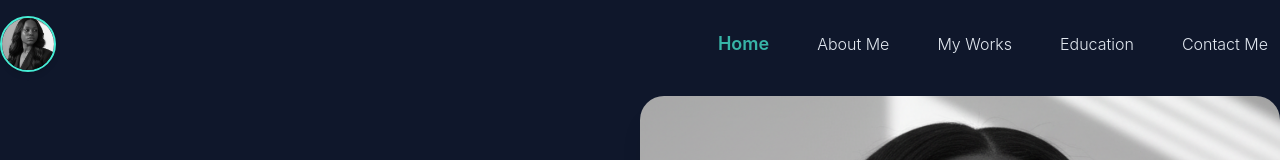
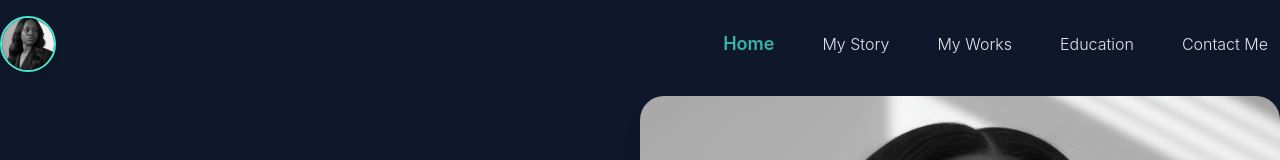
Before and after one commit to EfuaS/portfolio-upgrade, a React (Vite) app: page / in a window 1280 px wide. Shown: the top 160 px of the page. Built offline with nearby package versions, Linux system fonts and the light colour scheme.

Commit message:
Add aos animations to navbar components

```diff
--- a/src/features/navigation-ui/Header.tsx
+++ b/src/features/navigation-ui/Header.tsx
@@ -1,6 +1,7 @@
 import { useState, useEffect } from "react";
 import { Link, useLocation } from "react-router-dom";
 import myHeadshot from "../../assets/headshot.png";
+import AOS from "aos";
 
 export function Header() {
   const [isScrolled, setIsScrolled] = useState(false);
@@ -15,9 +16,14 @@ export function Header() {
     return () => window.removeEventListener("scroll", handleScroll);
   }, []);
 
+  useEffect(() => {
+    AOS.init();
+    AOS.refresh();
+  }, []);
+
   const navItems: { label: string; path: string }[] = [
     { label: "Home", path: "/" },
-    { label: "About Me", path: "/about" },
+    { label: "My Story", path: "/about" },
     { label: "My Works", path: "/works" },
     { label: "Education", path: "/education" },
     { label: "Contact Me", path: "/contact" },
@@ -31,7 +37,11 @@ export function Header() {
           : "bg-transparent"
       }`}
     >
-      <nav className="max-w-7xl mx-auto py-4 flex items-center justify-between">
+      <nav
+        data-aos="fade-down"
+        data-aos-duration="1000"
+        className="max-w-7xl mx-auto py-4 flex items-center justify-between"
+      >
         {/* Profile Image / Logo */}
         <div className="md:flex items-center hidden">
           <div className="size-14 rounded-full overflow-hidden border-2 border-teal-300 shadow-md hover:shadow-teal-300/50 transition-shadow duration-300">
--- a/src/features/sections/Home.tsx
+++ b/src/features/sections/Home.tsx
@@ -1,7 +1,6 @@
 import longHeadshot from "../../assets/headshot.png";
 import Typewriter from "typewriter-effect";
 import AOS from "aos";
-import "aos/dist/aos.css";
 import { useEffect } from "react";
 
 export function Home() {
--- a/src/features/sections/Layout.tsx
+++ b/src/features/sections/Layout.tsx
@@ -1,6 +1,7 @@
 /* Generated with Copilot — reviewed */
 import { Outlet } from "react-router-dom";
 import { Header } from "../navigation-ui/Header";
+import "aos/dist/aos.css";
 
 export function Layout() {
   return (
```
